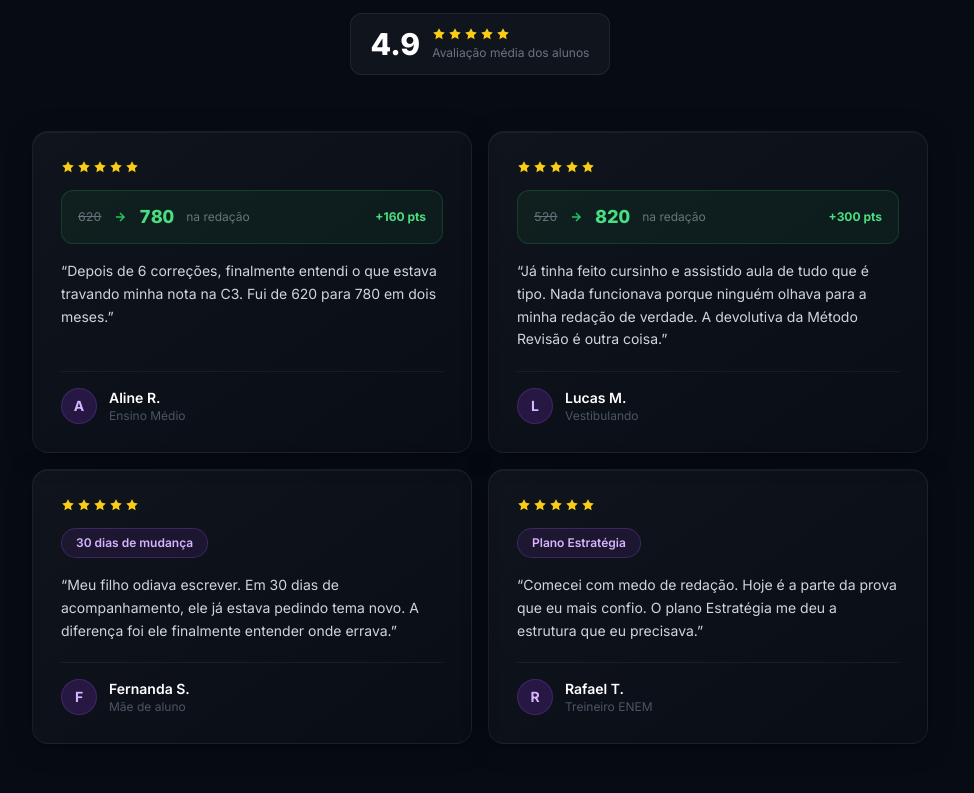
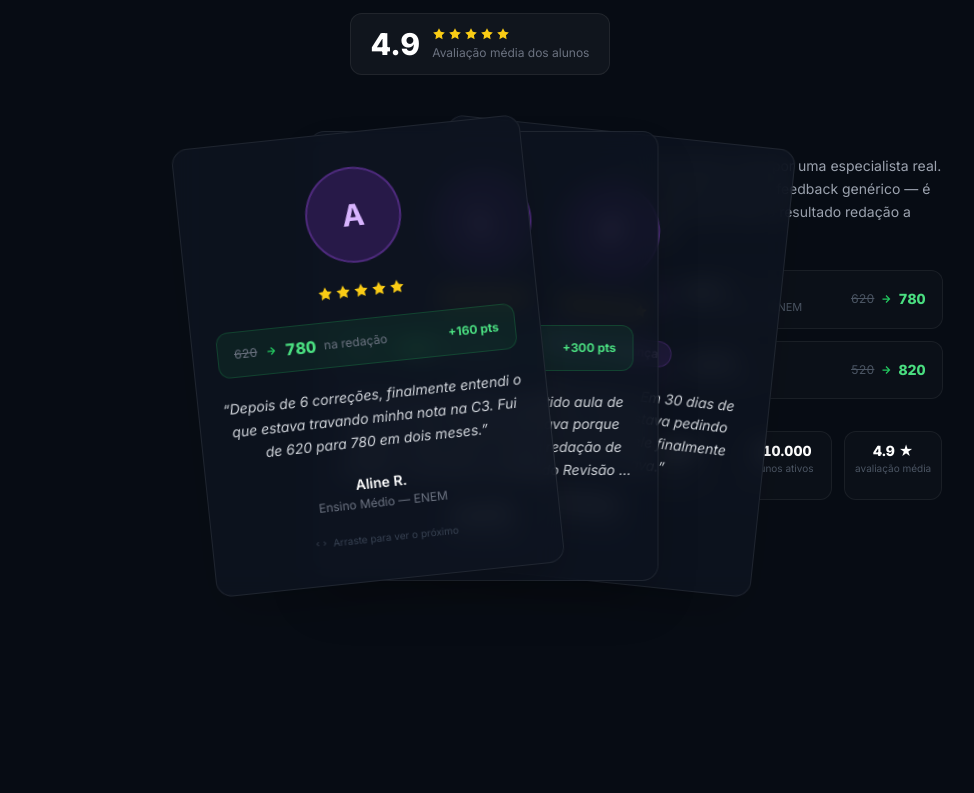
Before and after one commit to highlevelvnc/metodorevisaonew, a Next.js app: page / in a window 1280 px wide. Shown: the part 8527-9320 px from the top of the page, without its empty margins (160-1134 px from the left). Built offline with nearby package versions, Linux system fonts and the light colour scheme.

Commit message:
fix att5

```diff
--- a/src/components/sections/Depoimentos.tsx
+++ b/src/components/sections/Depoimentos.tsx
@@ -1,35 +1,46 @@
-const depoimentos = [
+'use client'
+
+import { ShuffleCards } from '@/components/ui/testimonial-cards'
+import type { Testimonial } from '@/components/ui/testimonial-cards'
+
+// ─── Data ─────────────────────────────────────────────────────────────────────
+
+const depoimentos: Testimonial[] = [
   {
-    name: 'Aline R.',
-    role: 'Ensino Médio',
-    text: 'Depois de 6 correções, finalmente entendi o que estava travando minha nota na C3. Fui de 620 para 780 em dois meses.',
-    metric: { before: 620, after: 780, label: 'na redação' },
-    rating: 5,
+    id: 1,
+    author:      'Aline R.',
+    role:        'Ensino Médio — ENEM',
+    testimonial: 'Depois de 6 correções, finalmente entendi o que estava travando minha nota na C3. Fui de 620 para 780 em dois meses.',
+    metric:      { before: 620, after: 780, label: 'na redação' },
+    highlight:   null,
   },
   {
-    name: 'Lucas M.',
-    role: 'Vestibulando',
-    text: 'Já tinha feito cursinho e assistido aula de tudo que é tipo. Nada funcionava porque ninguém olhava para a minha redação de verdade. A devolutiva da Método Revisão é outra coisa.',
-    metric: { before: 520, after: 820, label: 'na redação' },
-    rating: 5,
+    id: 2,
+    author:      'Lucas M.',
+    role:        'Vestibulando',
+    testimonial: 'Já tinha feito cursinho e assistido aula de tudo que é tipo. Nada funcionava porque ninguém olhava para a minha redação de verdade. A devolutiva da Método Revisão é outra coisa.',
+    metric:      { before: 520, after: 820, label: 'na redação' },
+    highlight:   null,
   },
   {
-    name: 'Fernanda S.',
-    role: 'Mãe de aluno',
-    text: 'Meu filho odiava escrever. Em 30 dias de acompanhamento, ele já estava pedindo tema novo. A diferença foi ele finalmente entender onde errava.',
-    metric: null,
-    highlight: '30 dias de mudança',
-    rating: 5,
+    id: 3,
+    author:      'Fernanda S.',
+    role:        'Mãe de aluno',
+    testimonial: 'Meu filho odiava escrever. Em 30 dias de acompanhamento, ele já estava pedindo tema novo. A diferença foi ele finalmente entender onde errava.',
+    metric:      null,
+    highlight:   '30 dias de mudança',
   },
   {
-    name: 'Rafael T.',
-    role: 'Treineiro ENEM',
-    text: 'Comecei com medo de redação. Hoje é a parte da prova que eu mais confio. O plano Estratégia me deu a estrutura que eu precisava.',
-    metric: null,
-    highlight: 'Plano Estratégia',
-    rating: 5,
+    id: 4,
+    author:      'Rafael T.',
+    role:        'Treineiro ENEM',
+    testimonial: 'Comecei com medo de redação. Hoje é a parte da prova que eu mais confio. O plano Estratégia me deu a estrutura que eu precisava.',
+    metric:      null,
+    highlight:   'Plano Estratégia',
   },
 ]
+
+// ─── Stars helper ─────────────────────────────────────────────────────────────
 
 function Stars({ n }: { n: number }) {
   return (
@@ -43,13 +54,20 @@ function Stars({ n }: { n: number }) {
   )
 }
 
+// ─── Section ──────────────────────────────────────────────────────────────────
+
 export default function Depoimentos() {
   return (
-    <section id="depoimentos" className="section-padding">
+    <section id="depoimentos" className="section-padding relative overflow-hidden">
+      {/* Top border glow */}
+      <div className="absolute top-0 inset-x-0 h-px bg-gradient-to-r from-transparent via-purple-600/30 to-transparent" />
+
       <div className="section-container">
+        {/* ── Header ────────────────────────────────────────────────────── */}
         <div className="text-center mb-14">
           <div className="section-label justify-center">Resultados</div>
           <h2 className="section-title mb-5">Quem usa, evolui.</h2>
+
           {/* Rating summary */}
           <div className="inline-flex items-center gap-3 bg-white/[0.04] border border-white/[0.07] rounded-xl px-5 py-3">
             <span className="text-3xl font-extrabold text-white">4.9</span>
@@ -60,44 +78,65 @@ export default function Depoimentos() {
           </div>
         </div>
 
-        <div className="grid md:grid-cols-2 gap-4 max-w-4xl mx-auto">
-          {depoimentos.map((d) => (
-            <div key={d.name} className="card-dark p-6 sm:p-7 flex flex-col">
-              <Stars n={d.rating} />
+        {/* ── Two-column layout ──────────────────────────────────────────── */}
+        <div className="flex flex-col lg:flex-row items-center lg:items-start justify-center gap-16 lg:gap-20 max-w-5xl mx-auto">
 
-              {/* Metric badge */}
-              {d.metric && (
-                <div className="flex items-center gap-3 my-4 bg-green-500/[0.07] border border-green-500/20 rounded-xl px-4 py-3">
-                  <div className="text-gray-500 text-xs line-through tabular-nums">{d.metric.before}</div>
-                  <svg className="w-3.5 h-3.5 text-green-500" viewBox="0 0 24 24" fill="none" stroke="currentColor" strokeWidth="2.5">
-                    <path d="M5 12h14M12 5l7 7-7 7" />
-                  </svg>
-                  <div className="text-green-400 font-extrabold text-lg tabular-nums">{d.metric.after}</div>
-                  <div className="text-xs text-gray-500">{d.metric.label}</div>
-                  <div className="ml-auto text-xs font-bold text-green-400">
-                    +{d.metric.after - d.metric.before} pts
+          {/* LEFT — interactive shuffle deck */}
+          <div className="flex-shrink-0 flex flex-col items-center gap-6">
+            {/* offset wrapper so rotated back card doesn't overflow left */}
+            <div className="relative ml-[100px] md:ml-[175px]">
+              <ShuffleCards testimonials={depoimentos} />
+            </div>
+          </div>
+
+          {/* RIGHT — metric highlights + social proof */}
+          <div className="flex flex-col justify-center gap-6 lg:pt-6 w-full max-w-sm lg:max-w-xs">
+            <p className="text-gray-400 text-sm leading-relaxed">
+              Cada devolutiva é lida por uma especialista real. Não é algoritmo, não é feedback genérico — é orientação que muda o resultado redação a redação.
+            </p>
+
+            {/* Score improvements */}
+            <div className="space-y-3">
+              {depoimentos.filter(d => d.metric).map((d) => (
+                <div
+                  key={d.id}
+                  className="flex items-center gap-3 rounded-xl border border-white/[0.06] bg-white/[0.02] px-4 py-3"
+                >
+                  {/* Avatar initial */}
+                  <div className="w-8 h-8 rounded-full bg-purple-600/20 border border-purple-500/20 flex items-center justify-center flex-shrink-0">
+                    <span className="text-xs font-bold text-purple-300">{d.author[0]}</span>
                   </div>
+                  <div className="min-w-0 flex-1">
+                    <p className="text-xs font-semibold text-white truncate">{d.author}</p>
+                    <p className="text-[11px] text-gray-600">{d.role}</p>
+                  </div>
+                  {d.metric && (
+                    <div className="flex items-center gap-1.5 flex-shrink-0">
+                      <span className="text-gray-600 text-xs line-through tabular-nums">{d.metric.before}</span>
+                      <svg className="w-3 h-3 text-green-500" viewBox="0 0 24 24" fill="none" stroke="currentColor" strokeWidth="2.5">
+                        <path d="M5 12h14M12 5l7 7-7 7" />
+                      </svg>
+                      <span className="text-green-400 font-extrabold text-sm tabular-nums">{d.metric.after}</span>
+                    </div>
+                  )}
                 </div>
-              )}
-              {!d.metric && d.highlight && (
-                <div className="my-4 badge-purple self-start">{d.highlight}</div>
-              )}
+              ))}
+            </div>
 
-              <p className="text-gray-300 text-sm leading-relaxed flex-1 mb-5">
-                &ldquo;{d.text}&rdquo;
-              </p>
-
-              <div className="flex items-center gap-3 pt-4 border-t border-white/[0.05]">
-                <div className="w-9 h-9 rounded-full bg-purple-600/20 border border-purple-500/20 flex items-center justify-center text-purple-300 font-bold text-sm flex-shrink-0">
-                  {d.name[0]}
+            {/* Trust stats */}
+            <div className="grid grid-cols-3 gap-3 pt-2">
+              {[
+                { value: '+5.000', label: 'redações corrigidas' },
+                { value: '+10.000', label: 'alunos ativos'     },
+                { value: '4.9 ★', label: 'avaliação média'    },
+              ].map((s) => (
+                <div key={s.label} className="text-center rounded-xl border border-white/[0.06] bg-white/[0.02] px-2 py-3">
+                  <p className="text-sm font-extrabold text-white tabular-nums leading-none mb-1">{s.value}</p>
+                  <p className="text-[10px] text-gray-600 leading-tight">{s.label}</p>
                 </div>
-                <div>
-                  <div className="text-sm font-semibold text-white">{d.name}</div>
-                  <div className="text-xs text-gray-600">{d.role}</div>
-                </div>
-              </div>
+              ))}
             </div>
-          ))}
+          </div>
         </div>
       </div>
     </section>
--- /dev/null
+++ b/src/components/ui/testimonial-cards.tsx
@@ -0,0 +1,165 @@
+'use client'
+
+import * as React from 'react'
+import { motion } from 'framer-motion'
+
+// ─── Types ────────────────────────────────────────────────────────────────────
+
+export interface Testimonial {
+  id: number
+  testimonial: string
+  author: string
+  role: string
+  avatarUrl?: string
+  metric?: { before: number; after: number; label: string } | null
+  highlight?: string | null
+}
+
+interface TestimonialCardProps {
+  handleShuffle: () => void
+  testimonial: Testimonial
+  position: 'front' | 'middle' | 'back'
+}
+
+// ─── Single draggable card ────────────────────────────────────────────────────
+
+export function TestimonialCard({ handleShuffle, testimonial, position }: TestimonialCardProps) {
+  const dragRef = React.useRef(0)
+  const isFront = position === 'front'
+
+  return (
+    <motion.div
+      style={{
+        zIndex: position === 'front' ? 2 : position === 'middle' ? 1 : 0,
+      }}
+      animate={{
+        rotate: position === 'front' ? '-6deg' : position === 'middle' ? '0deg' : '6deg',
+        x:      position === 'front' ? '0%'    : position === 'middle' ? '33%'  : '66%',
+      }}
+      drag={true}
+      dragElastic={0.35}
+      dragListener={isFront}
+      dragConstraints={{ top: 0, left: 0, right: 0, bottom: 0 }}
+      onDragStart={(e: MouseEvent) => {
+        dragRef.current = e.clientX
+      }}
+      onDragEnd={(e: MouseEvent) => {
+        if (dragRef.current - e.clientX > 150) {
+          handleShuffle()
+        }
+        dragRef.current = 0
+      }}
+      transition={{ duration: 0.35 }}
+      className={`absolute left-0 top-0 grid h-[450px] w-[350px] select-none place-content-center space-y-5 rounded-2xl border border-white/[0.08] bg-[#0d1320]/80 p-6 shadow-2xl backdrop-blur-md ${
+        isFront ? 'cursor-grab active:cursor-grabbing' : ''
+      }`}
+    >
+      {/* Avatar */}
+      <div className="mx-auto">
+        {testimonial.avatarUrl ? (
+          <img
+            src={testimonial.avatarUrl}
+            alt={`Foto de ${testimonial.author}`}
+            className="pointer-events-none mx-auto h-24 w-24 rounded-full border-2 border-purple-500/30 object-cover"
+          />
+        ) : (
+          <div className="mx-auto h-24 w-24 rounded-full border-2 border-purple-500/30 bg-purple-600/20 flex items-center justify-center">
+            <span className="text-3xl font-bold text-purple-300">
+              {testimonial.author[0]}
+            </span>
+          </div>
+        )}
+      </div>
+
+      {/* Star rating */}
+      <div className="flex justify-center gap-0.5">
+        {[...Array(5)].map((_, i) => (
+          <svg key={i} className="w-4 h-4 text-yellow-400" viewBox="0 0 24 24" fill="currentColor">
+            <path d="M12 2l3.09 6.26L22 9.27l-5 4.87 1.18 6.88L12 17.77l-6.18 3.25L7 14.14 2 9.27l6.91-1.01L12 2z" />
+          </svg>
+        ))}
+      </div>
+
+      {/* Metric badge (when present) */}
+      {testimonial.metric && (
+        <div className="flex items-center justify-center gap-2 bg-green-500/[0.08] border border-green-500/20 rounded-xl px-4 py-2.5">
+          <span className="text-gray-500 text-xs line-through tabular-nums">{testimonial.metric.before}</span>
+          <svg className="w-3 h-3 text-green-500 flex-shrink-0" viewBox="0 0 24 24" fill="none" stroke="currentColor" strokeWidth="2.5">
+            <path d="M5 12h14M12 5l7 7-7 7" />
+          </svg>
+          <span className="text-green-400 font-extrabold text-base tabular-nums">{testimonial.metric.after}</span>
+          <span className="text-xs text-gray-500">{testimonial.metric.label}</span>
+          <span className="ml-auto text-xs font-bold text-green-400">+{testimonial.metric.after - testimonial.metric.before} pts</span>
+        </div>
+      )}
+
+      {/* Highlight badge */}
+      {!testimonial.metric && testimonial.highlight && (
+        <div className="flex justify-center">
+          <span className="text-xs font-semibold text-purple-300 bg-purple-500/10 border border-purple-500/20 px-3 py-1 rounded-full">
+            {testimonial.highlight}
+          </span>
+        </div>
+      )}
+
+      {/* Quote */}
+      <p className="text-center text-sm italic text-gray-300 leading-relaxed line-clamp-4">
+        &ldquo;{testimonial.testimonial}&rdquo;
+      </p>
+
+      {/* Author */}
+      <div className="text-center">
+        <p className="text-sm font-semibold text-white">{testimonial.author}</p>
+        <p className="text-xs text-gray-500 mt-0.5">{testimonial.role}</p>
+      </div>
+
+      {/* Drag hint (front card only) */}
+      {isFront && (
+        <p className="text-center text-[10px] text-gray-700 flex items-center justify-center gap-1.5">
+          <svg className="w-3 h-3" viewBox="0 0 24 24" fill="none" stroke="currentColor" strokeWidth="2">
+            <path d="M17 8l4 4-4 4M7 8l-4 4 4 4" />
+          </svg>
+          Arraste para ver o próximo
+        </p>
+      )}
+    </motion.div>
+  )
+}
+
+// ─── Shuffle deck ─────────────────────────────────────────────────────────────
+
+interface ShuffleCardsProps {
+  testimonials: Testimonial[]
+}
+
+export function ShuffleCards({ testimonials }: ShuffleCardsProps) {
+  // positions array: one entry per testimonial — cycles through front/middle/back/hidden
+  const [positions, setPositions] = React.useState<string[]>(
+    testimonials.map((_, i) => (i === 0 ? 'front' : i === 1 ? 'middle' : 'back'))
+  )
+
+  const handleShuffle = () => {
+    setPositions((prev) => {
+      const next = [...prev]
+      next.push(next.shift()!)     // move first → last
+      // Re-map: first 3 visible, rest hidden (same as back visually)
+      return next.map((_, i) => (i === 0 ? 'front' : i === 1 ? 'middle' : 'back'))
+    })
+  }
+
+  // Show only first 3 visible cards (front/middle/back)
+  const visibleTestimonials = testimonials.slice(0, 3)
+
+  return (
+    <div className="relative h-[450px] w-[350px]">
+      {visibleTestimonials.map((testimonial, index) => (
+        <TestimonialCard
+          key={testimonial.id}
+          testimonial={testimonial}
+          handleShuffle={handleShuffle}
+          position={positions[index] as 'front' | 'middle' | 'back'}
+        />
+      ))}
+    </div>
+  )
+}
```
Also changed, not shown: 1 other file (tests, documents, lock files or other folders).
